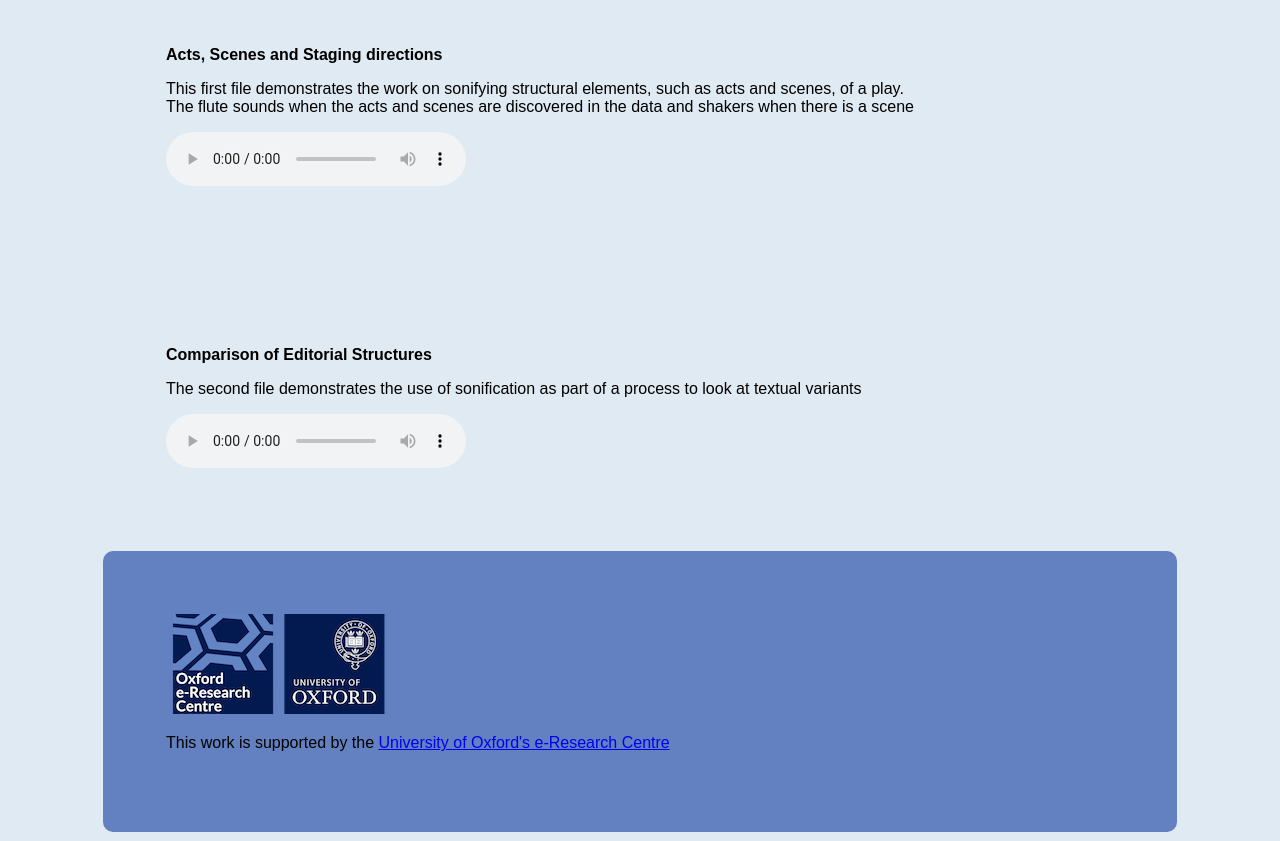
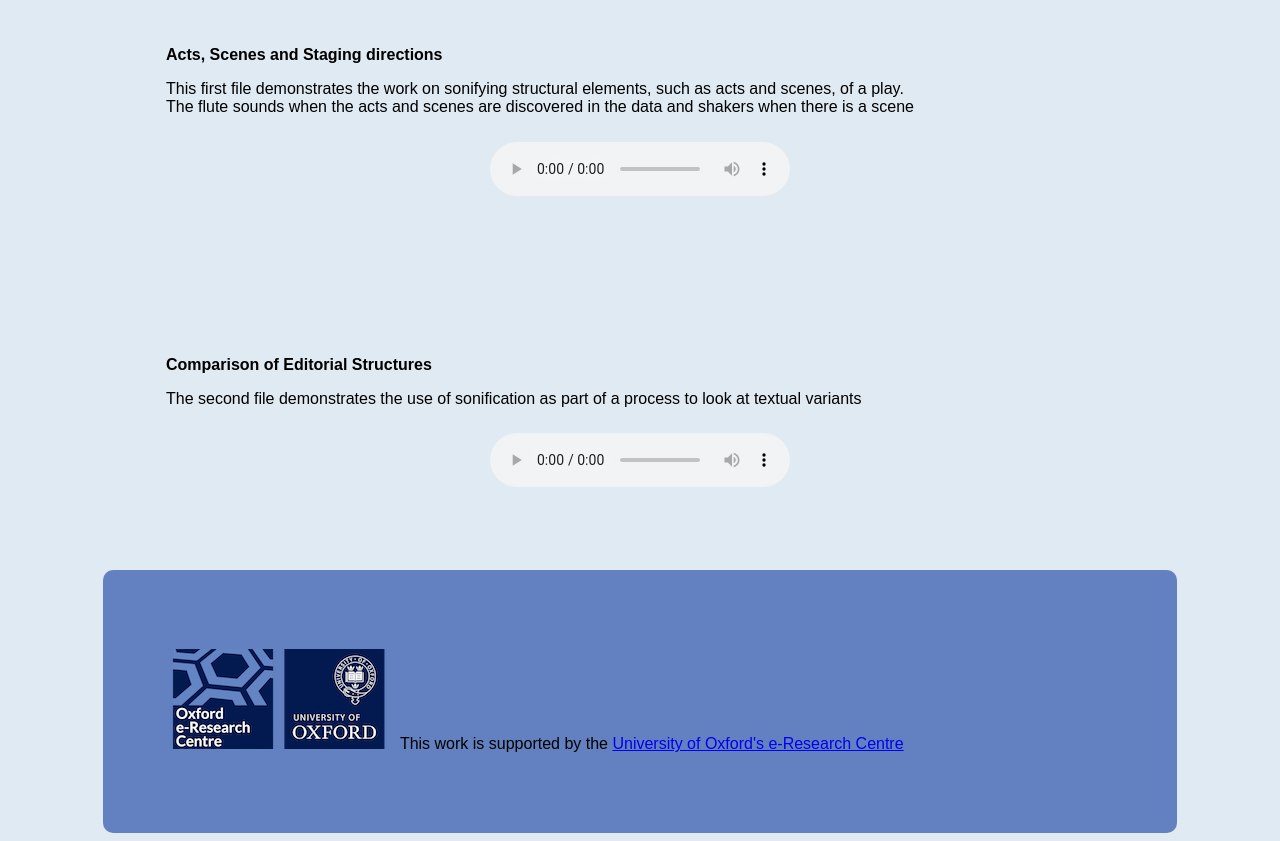
Before and after one commit to iaine/tei, a plain HTML site: page docs/index.html in a window 1280 px wide. Shown: the part 400-1241 px from the top of the page. Drawn offline with Linux system fonts and the light colour scheme.

Commit message:
Updating audio

```diff
--- a/docs/index.html
+++ b/docs/index.html
@@ -33,8 +33,8 @@ The second file demonstrates the use of sonification as part of a process to loo
 </p>
 </div>
 <div id="footer">
-<a href="https://oerc.ox.ac.uk"><img src="hires.png" /></a>
-<p>This work is supported by the <a href="https://oerc.ox.ac.uk">University of Oxford's e-Research Centre</a></p>
+<p><a href="https://oerc.ox.ac.uk"><img src="hires.png" /></a>
+&nbsp;This work is supported by the <a href="https://oerc.ox.ac.uk">University of Oxford's e-Research Centre</a></p>
 </div>
 </body>
 
--- a/docs/style.css
+++ b/docs/style.css
@@ -25,8 +25,9 @@
    text-align: left;
 }
 
-audio {
+#audio {
    text-align: center;
+   padding-top: 1%;
 }
 
 h2 {
```
